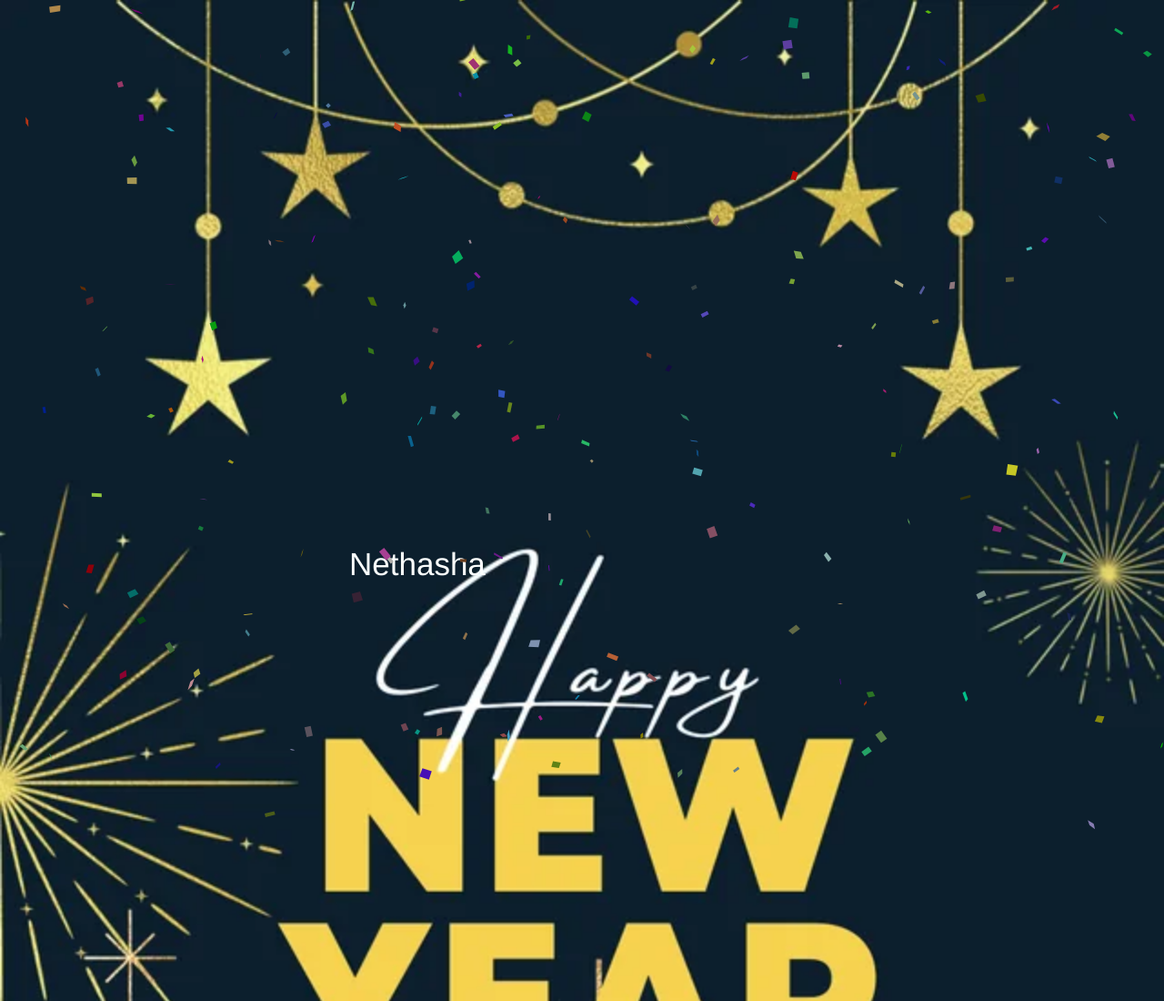
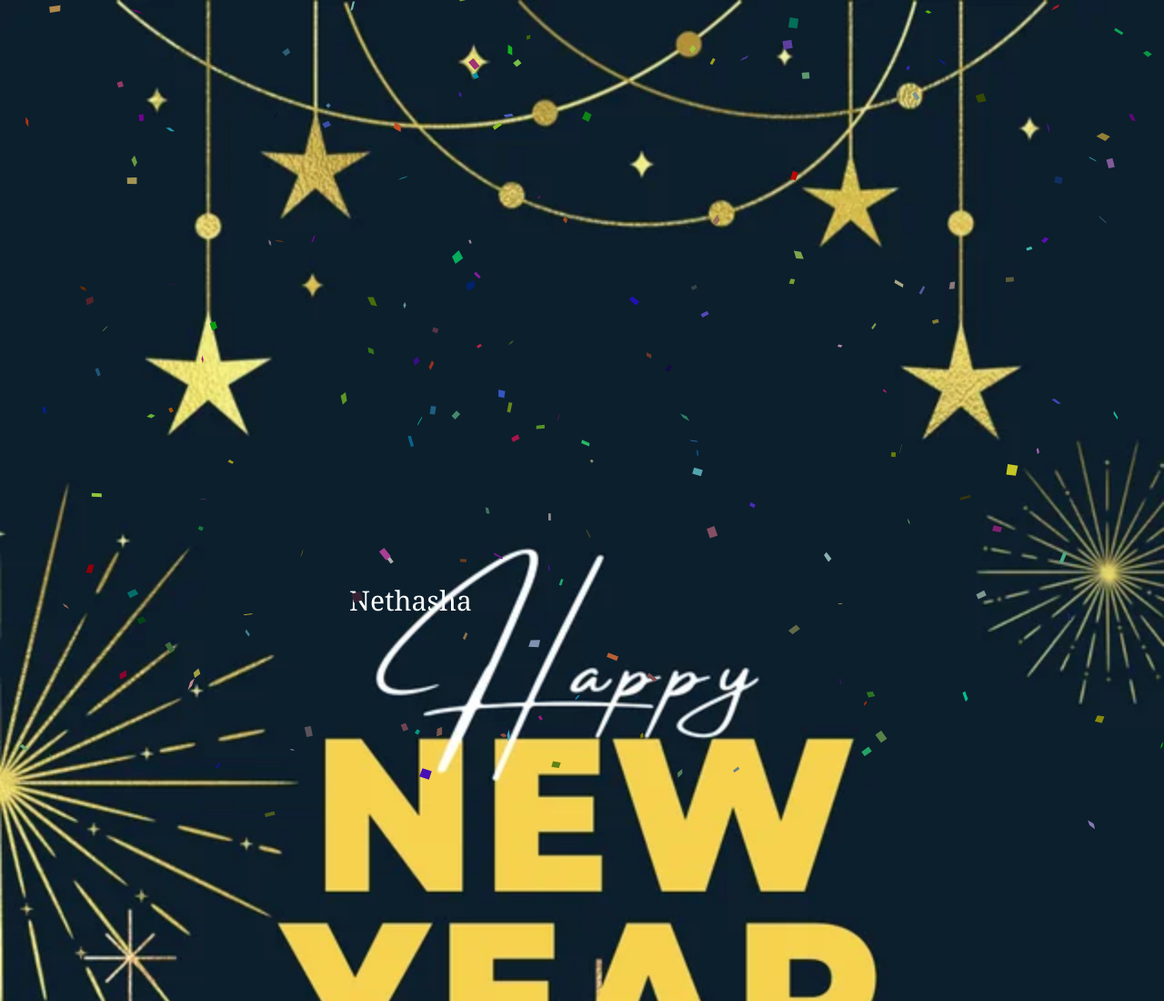
Before and after one commit to PatheeX/Nethasha, a plain HTML site: page index.html in a window 1280 px wide. Shown: the top 1100 px of the page at 91% size. Drawn offline with Linux system fonts and the light colour scheme; a web font is replaced by a local one.

Commit message:
Update style.css

```diff
--- a/style.css
+++ b/style.css
@@ -14,14 +14,15 @@ img {
 
 
 .name {
-   position: absolute;
+      position: absolute;
    display: flex;
    color: #FCFFFE;
-   font-size: 35px;
-   font-family:'Franklin Gothic Medium', 'Arial Narrow', Arial, sans-serif;
+   font-size: 30px;
+   font-family: Cambria, Cochin, Georgia, Times, 'Times New Roman', serif;
+   font-weight: 500;
    justify-content: right;
    margin-left: 30vw;
-   bottom: 20vh;
+   bottom: 15vh;
    z-index: 5;
 }
 
```
